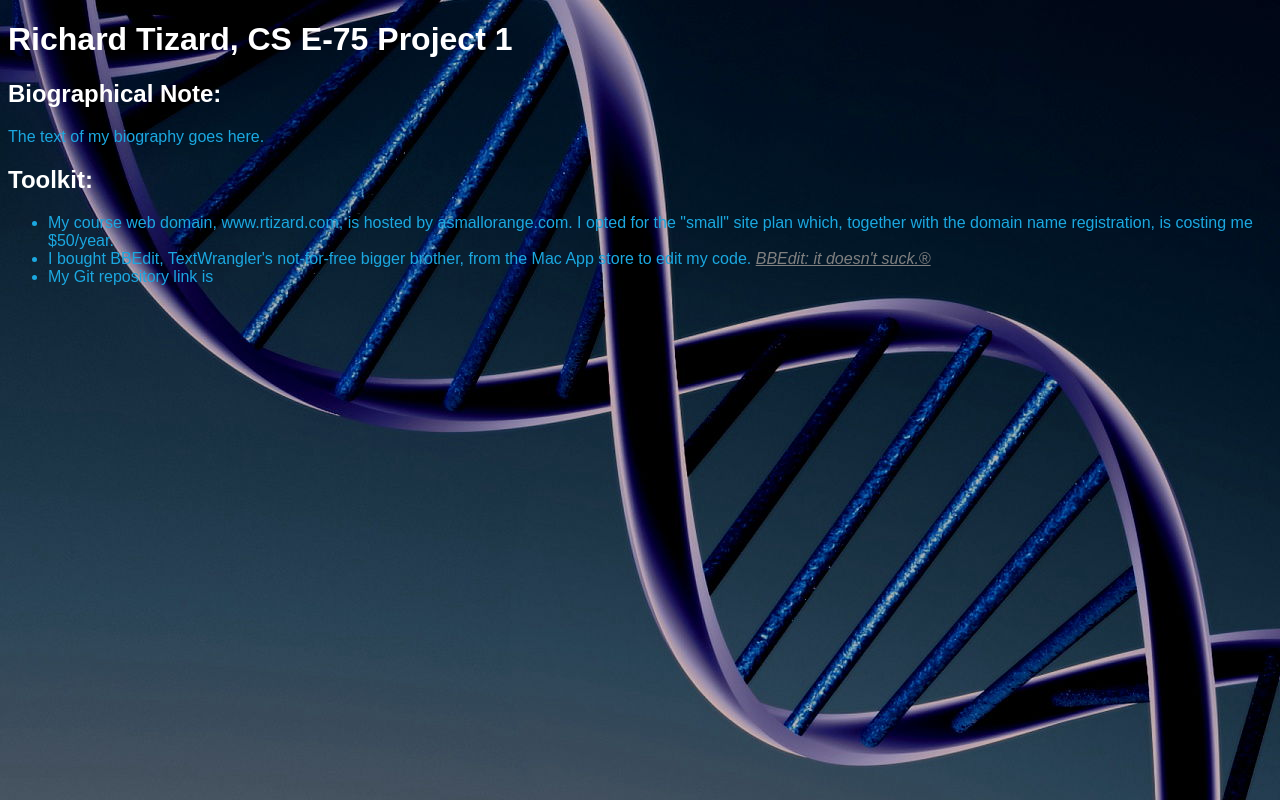
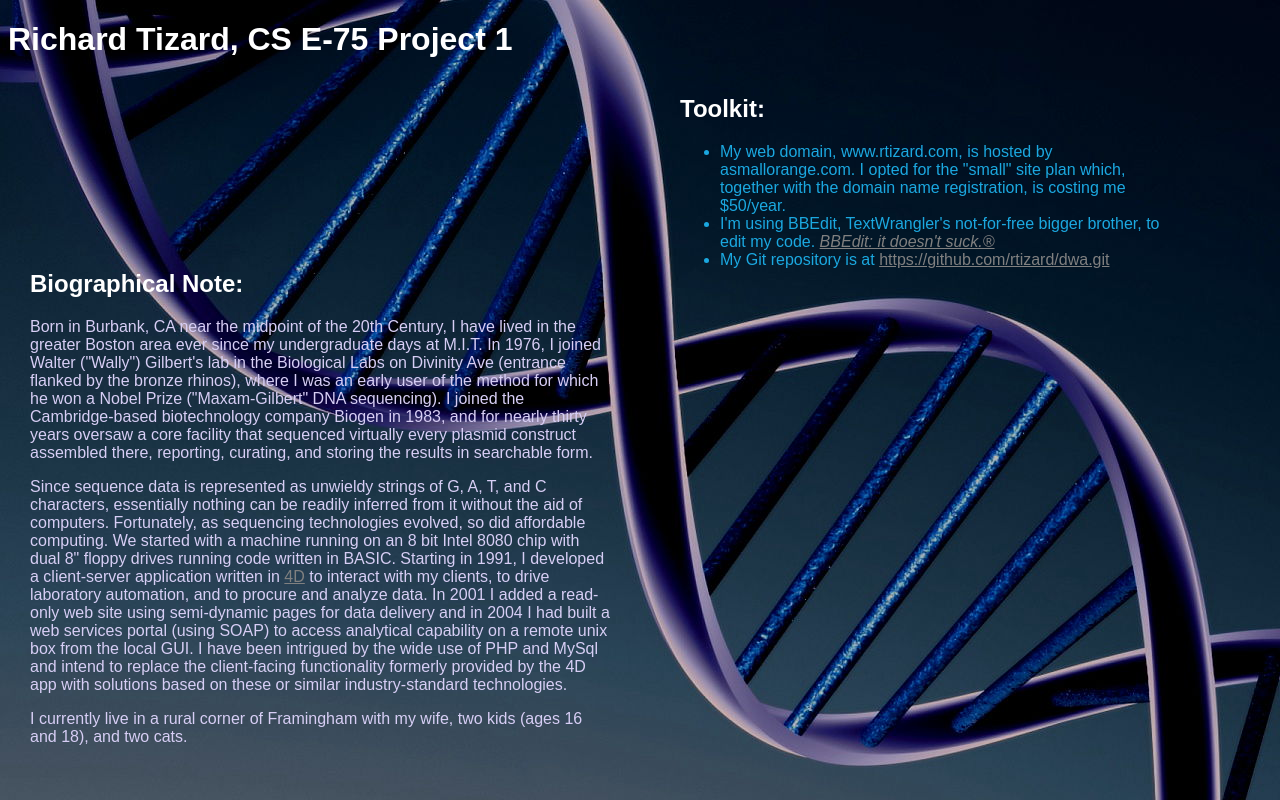
Before and after one commit to rtizard/dwa, a PHP site: page /p1/index.html in a window 1280 px wide. Run offline with PHP 8.4, Linux system fonts and the light colour scheme.

Commit message:
Content and Style mostly in place, v 1.0.

```diff
--- a/p1/index.html
+++ b/p1/index.html
@@ -2,21 +2,36 @@
 <head>
 <title>Richard Tizard Project 1</title>
   <meta http-equiv="Content-Type" content="text/html; charset=utf-8" />
-  	<META name="description" content="First Project by Richard Tizard for Susan Buck's iteration of CS E-75. September, 2012.">
+  	<meta name="description" content="First Project by Richard Tizard for Susan Buck's iteration of CS E-75. September, 2012." />
   	<link href="p1.css" rel="stylesheet" type="text/css" />
 </head>
 <body>
-<h1>Richard Tizard, CS E-75 Project 1
+<h1>Richard Tizard, CS E-75 Project 1</h1>
+<div id="bio">
 <h2>Biographical Note:</h2>
-<p id="bio">The text of my biography goes here.  </p>
+<p>Born in Burbank, CA near the midpoint of the 20th Century, I have lived in the greater Boston area ever since my undergraduate days at M.I.T.
+In 1976, I joined Walter ("Wally") Gilbert's lab in the Biological Labs on Divinity Ave (entrance flanked by the bronze rhinos), where I was an early
+user of the method for which he won a Nobel Prize ("Maxam-Gilbert" DNA sequencing). I joined the Cambridge-based biotechnology company Biogen in 1983, and for nearly thirty years oversaw a core facility
+that sequenced virtually every plasmid construct assembled there, reporting, curating, and storing the results in searchable form.</p>
+<p>Since sequence data is represented as unwieldy strings of G, A, T, and C characters, essentially nothing can be readily inferred from it
+without the aid of computers. Fortunately, as sequencing technologies evolved, so did affordable computing. We started with a machine
+running on an 8 bit Intel 8080 chip with dual 8" floppy drives running code written in BASIC. Starting in 1991, I developed a client-server application written in <a href="http://www.4d.com">4D</a> to
+interact with my clients, to drive laboratory automation, and to procure and analyze data. In 2001 I added a read-only web site using
+semi-dynamic pages for data delivery and in 2004 I had built a  web services portal (using SOAP) to access analytical capability on a remote unix box from the local GUI.
+I have been intrigued by the wide use of PHP and MySql and intend to replace the client-facing functionality formerly provided by the
+4D app with solutions based on these or similar industry-standard technologies.</p>
+<p>I currently live in a rural corner of Framingham with my wife, two kids (ages 16 and 18), and two cats.</p>
+</div>
+<div id="toolkit">
 <h2>Toolkit:</h2>
 <div class="bullets">
 <ul>
-    <li>My course web domain, www.rtizard.com, is hosted by asmallorange.com. I opted for the "small" site plan which, together with the domain name registration, is costing me $50/year. </li>
-    <li>I bought BBEdit, TextWrangler's not-for-free bigger brother, from the Mac App store to edit my code.
-    <span class ="humor"> <a  href='http://www.barebones.com/products/bbedit/index.html?utm_source=thedeck&utm_medium=banner&utm_campaign=bbedit'>BBEdit: it doesn't suck.®</a></span></li>
-    <li>My Git repository link is </li>
+    <li>My web domain, www.rtizard.com, is hosted by asmallorange.com. I opted for the "small" site plan which, together with the domain name registration, is costing me $50/year. </li>
+    <li>I'm using BBEdit, TextWrangler's not-for-free bigger brother, to edit my code.
+    <span class ="humor"><a href='http://www.barebones.com/products/bbedit/index.html?utm_source=thedeck&utm_medium=banner&utm_campaign=bbedit'>BBEdit: it doesn't suck.®</a></span></li>
+    <li>My Git repository is at <a href='https://github.com/rtizard/dwa.git'>https://github.com/rtizard/dwa.git</li>
 </ul>
+</div>
 </div>
 </body>
 </html>
--- a/p1/p1.css
+++ b/p1/p1.css
@@ -3,37 +3,55 @@ RT's Style Sheet for P1
 */
 
 body {
-font-family: Arial, Helvetica, sans-serif;
+font-family: Arial, sans-serif;
 background-image: url('dna2.jpeg');
 color: white;
 }
 
-h1 {
-font-family: Arial, Helvetica, "Trebuchet MS", sans-serif;
+h1, h2 {
+/* border: 1px solid white; */
 }
 
 .humor {
 font-style: italic;
 }
 
-#bio {
-color: #1BA8E0;
+p {
+/* color: #1BA8E0; not light enough? */
+color: #D7CEF5;
+/* border: 1px solid white; */
 }
 
 .bullets {
 color: #1BA8E0;
+/* line-height: 150%; */
+/* border: 1px solid white; */
 }
 
 a:link {
 color: gray
 }
-
 a:visited {
 color: #BD84E3
 }
 a:hover {
-color: white
+color: gray
 }
 a:active {
 color: red
 }
+
+#toolkit {
+position: absolute;
+top: 75px;
+left: 680px;
+width: 500px;
+}
+
+
+#bio {
+position: absolute;
+top: 250px;
+left: 30px;
+width: 580px;
+}
```
